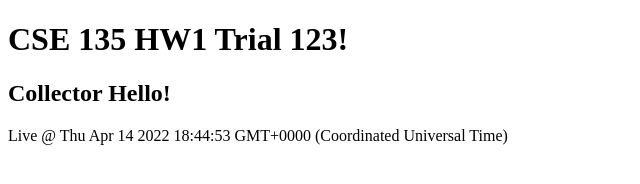
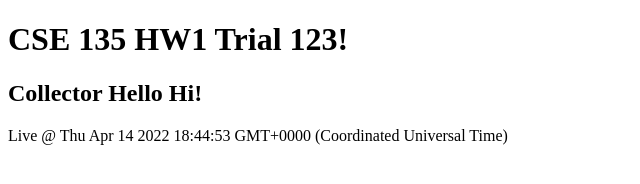
Before and after one commit to navyars/cse135HW1, a plain HTML site: page public_html/index.html in a window 1280 px wide. Shown: the full height of the page, 0-640 px from the left. Drawn offline with Linux system fonts and the light colour scheme.

Commit message:
fially working testing

```diff
--- a/public_html/index.html
+++ b/public_html/index.html
@@ -9,7 +9,7 @@
 
 <body>
   <h1>CSE 135 HW1 Trial 123!</h1>
-  <h2>Collector Hello!</h2>
+  <h2>Collector Hello Hi!</h2>
   <script>
     document.write(`Live @ ${new Date()}`);
   </script>
```
